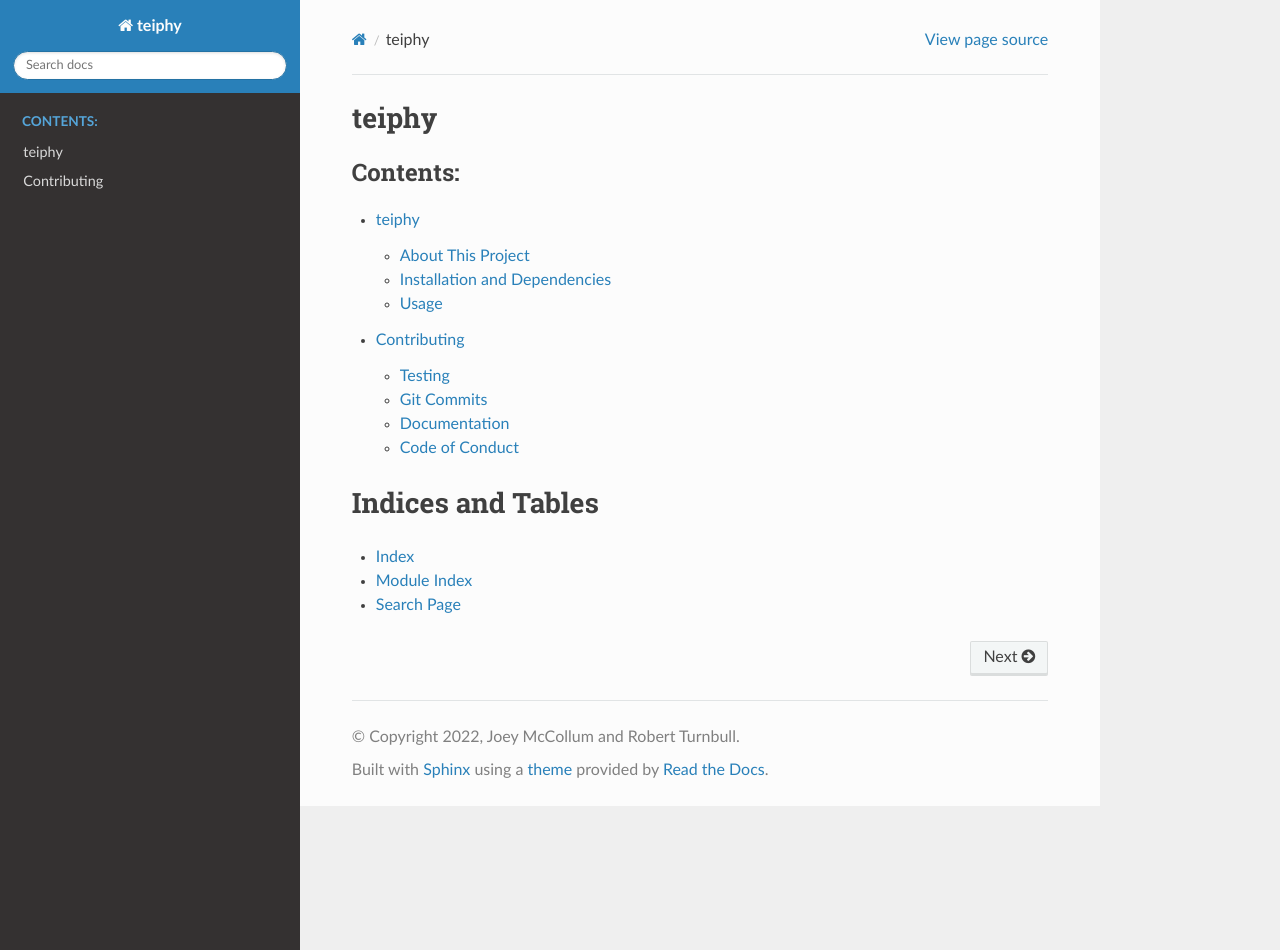
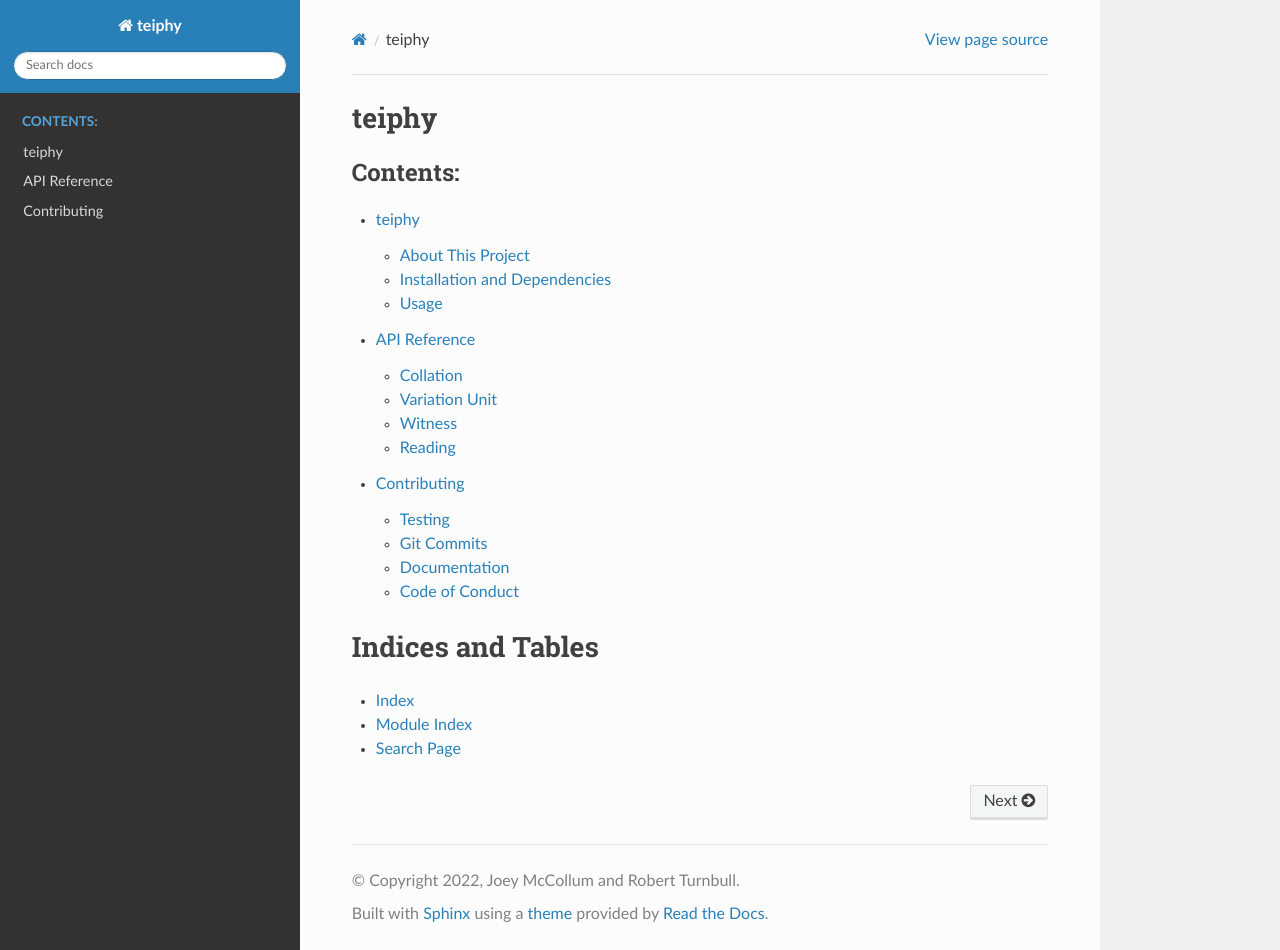
Before and after one commit to jjmccollum/teiphy, a Sphinx documentation site: the page built from docs/index.rst, in a window 1280 px wide and 950 px high. Built offline with Sphinx 7.4.7 and the Read the Docs theme 2.0.0, drawn with Linux system fonts in a browser that asks for light colours.

Commit message:
:abc: adding in api reference to docs. (issue #27)

```diff
--- a/docs/conf.py
+++ b/docs/conf.py
@@ -13,10 +13,21 @@ author = 'Joey McCollum and Robert Turnbull'
 # -- General configuration ---------------------------------------------------
 # https://www.sphinx-doc.org/en/master/usage/configuration.html#general-configuration
 
-extensions = []
+extensions = [
+    "sphinx_rtd_theme",
+    "nbsphinx",
+    "sphinx.ext.mathjax",
+    "sphinx.ext.githubpages",
+    "sphinx.ext.autodoc",
+    "sphinx.ext.coverage",
+    "sphinx.ext.napoleon",
+    "sphinx_copybutton",
+    # "sphinx_click",
+]
 
 templates_path = ['_templates']
-exclude_patterns = []
+exclude_patterns = [
+]
 
 
 
--- a/docs/index.rst
+++ b/docs/index.rst
@@ -11,6 +11,7 @@ teiphy
    :caption: Contents:
 
    readme
+   reference
    CONTRIBUTING
 
 Indices and Tables
--- /dev/null
+++ b/docs/reference.rst
@@ -0,0 +1,31 @@
+=======================
+API Reference
+=======================
+
+
+Collation
+======================
+
+.. autoclass:: teiphy.Collation
+   :members:
+
+
+Variation Unit
+======================
+
+.. autoclass:: teiphy.VariationUnit
+   :members:
+
+
+Witness
+======================
+
+.. autoclass:: teiphy.Witness
+   :members:
+
+
+Reading
+======================
+
+.. autoclass:: teiphy.Reading
+   :members:
```
Also changed, not shown: pyproject.toml (+6 -1 lines), 2 other files.
